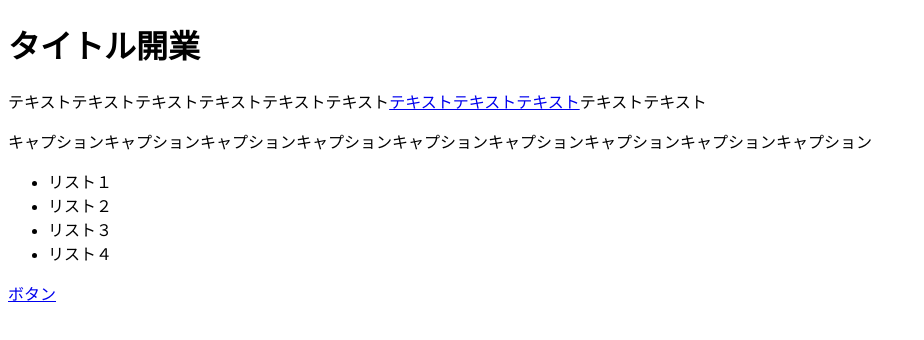
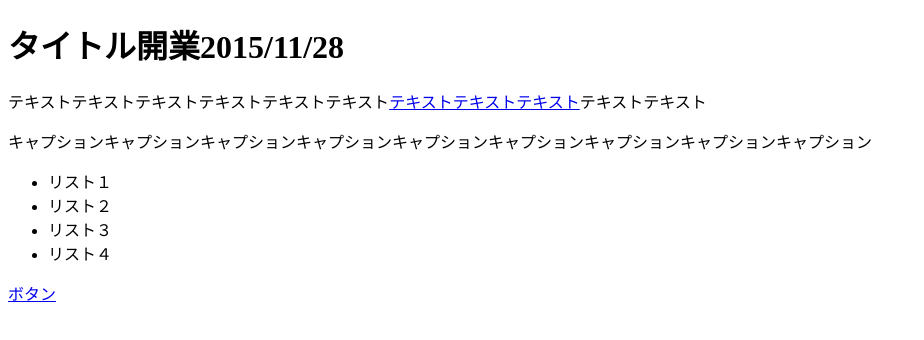
Before and after one commit to gen621/test001, a plain HTML site: page index.html in a window 1280 px wide. Shown: the whole page, without its empty margins (0-924 px from the left). Drawn offline with Linux system fonts and the light colour scheme.

Commit message:
Update index.html

```diff
--- a/index.html
+++ b/index.html
@@ -6,7 +6,7 @@
 </head>
 <body>
 
-<h1>タイトル開業</h1>
+<h1>タイトル開業2015/11/28</h1>
 
 <p>テキストテキストテキストテキストテキストテキスト<a href="#">テキストテキストテキスト</a>テキストテキスト</p>
 <span>キャプションキャプションキャプションキャプションキャプションキャプションキャプションキャプションキャプション</span>
```
